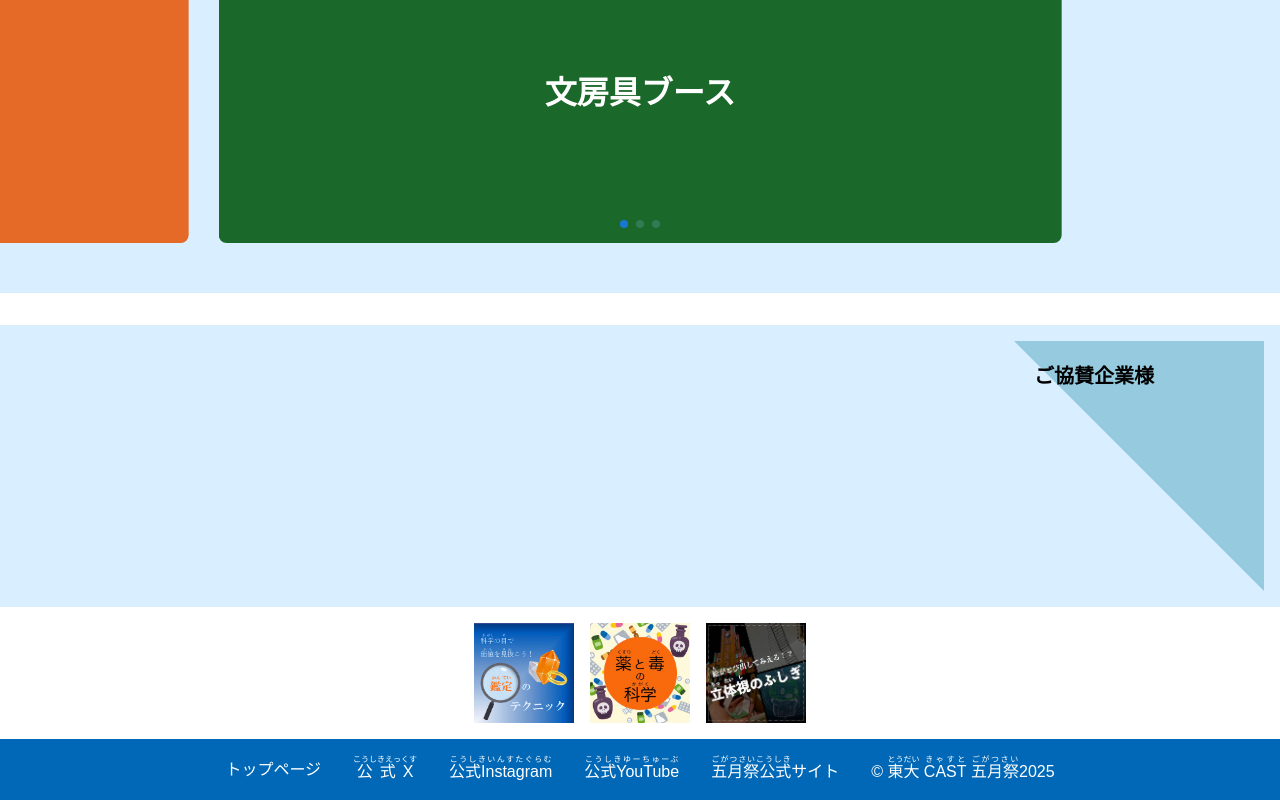
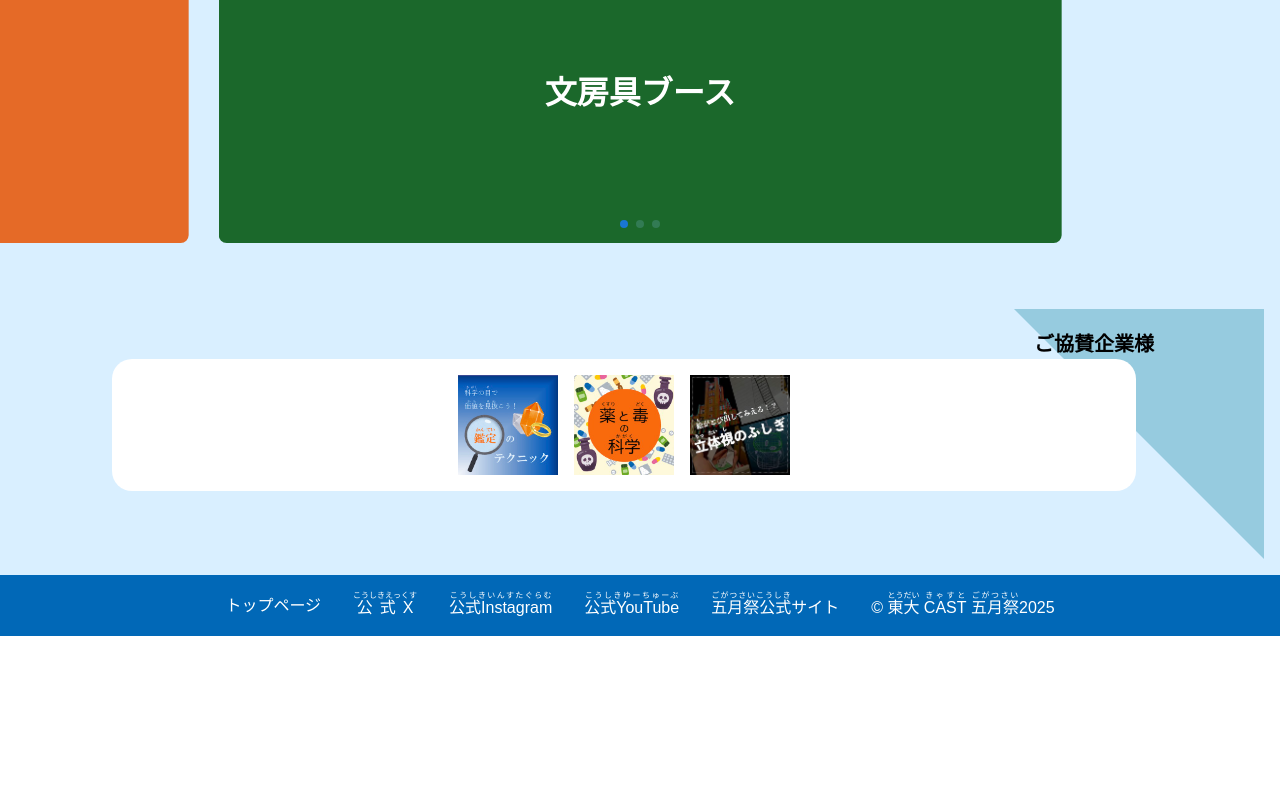
Before and after one commit to utcast/mf98-website, a Nuxt app: page / in a window 1280 px wide. Shown: the part 561-1361 px from the top of the page. After the commit the page ends 1197 px from the top, so only its background shows below. Built offline with nearby package versions, Linux system fonts and the light colour scheme; a web font is replaced by a local one.

Commit message:
三角形と協賛枠の修正

```diff
--- a/components/TitleTriangle.vue
+++ b/components/TitleTriangle.vue
@@ -65,5 +65,6 @@ const positionClass = computed(() => {
   color: black;
   font-size: 20px;
   font-weight: bold;
+  white-space: nowrap;
 }
 </style>
--- a/components/kyosan_all.vue
+++ b/components/kyosan_all.vue
@@ -7,9 +7,6 @@ const { sponsors } = useSponsors()
 
 <template>
   <div class="sponsors-wrapper">
-    <div class="title-triangle-wrapper">
-      <TitleTriangle title="ご協賛企業様" position="right" />
-    </div>
     <div class="sponsors">
         <div v-for="sponsor in sponsors" :key="sponsor.name" class="sponsor">
           <a :href="sponsor.link" target="_blank" rel="noopener noreferrer">
@@ -17,16 +14,14 @@ const { sponsors } = useSponsors()
           </a>
         </div>
     </div>
+    <TitleTriangle title="ご協賛企業様" position="right" />
   </div>
 </template>
 
 <style scoped>
 .sponsors-wrapper {
   position: relative;
-  padding-top: 2rem; /* 上部に余白を追加 */
-}
-
-.title-triangle-wrapper {
+  width: 100%;
   display: flex;
   justify-content: flex-end; /* 右に揃える */
   background-color: #D9EFFF; /* 背景色を追加 */
@@ -41,11 +36,12 @@ const { sponsors } = useSponsors()
   gap: 1rem;
   background-color: white; /* 背景色を追加 */
   padding: 1rem; /* パディングを追加 */
-  position: relative;
+  position: absolute;
   z-index: 1; /* 重なり順を調整 */
   width: 80%; /* デバイスの幅に対して80% */
-  margin-left: auto; /* 中央揃え */
-  margin-right: auto; /* 中央揃え */
+  margin-left: 10%; /* 中央揃え */
+  margin-right: 10%; /* 中央揃え */
+  margin-top: 50px; /* 少し下にずらす */
   border-radius: 20px; /* 角を丸くする */
 }
 
```
Lines whose indentation alone changed are shown as unchanged.
